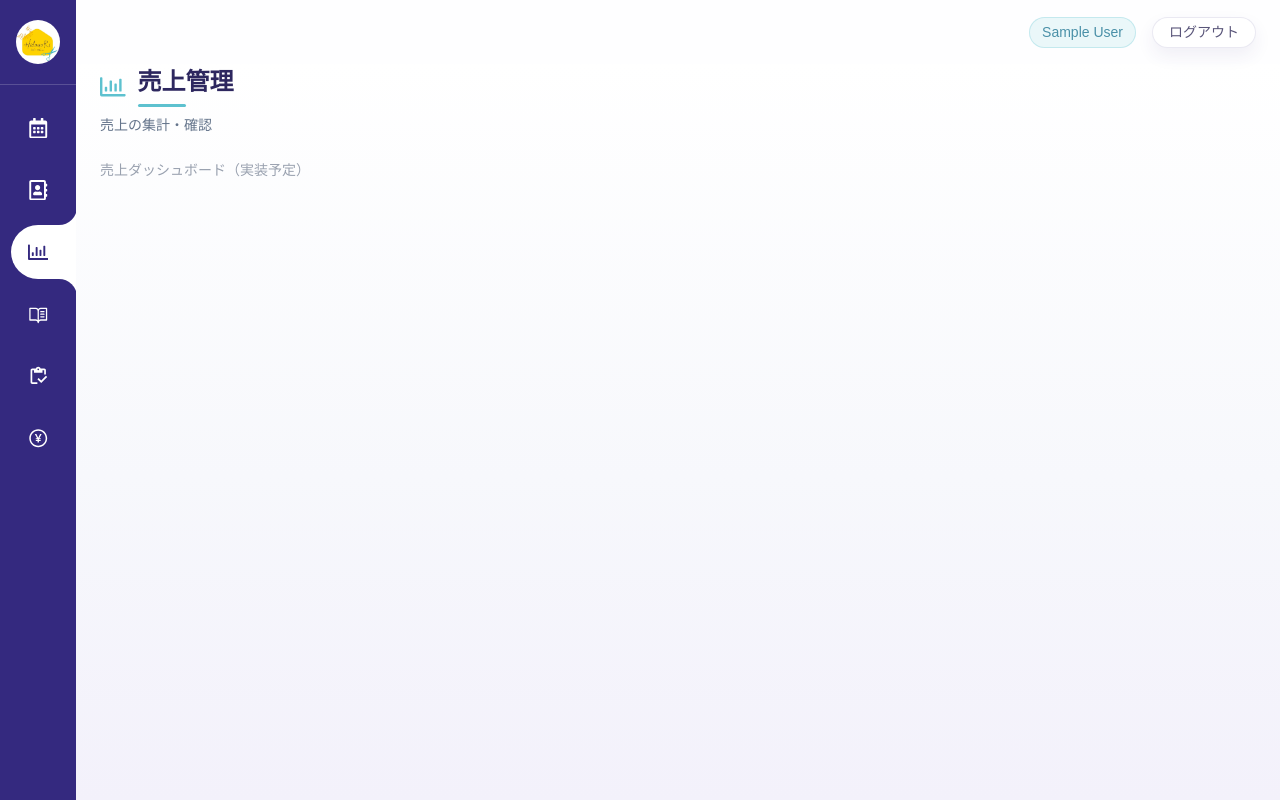
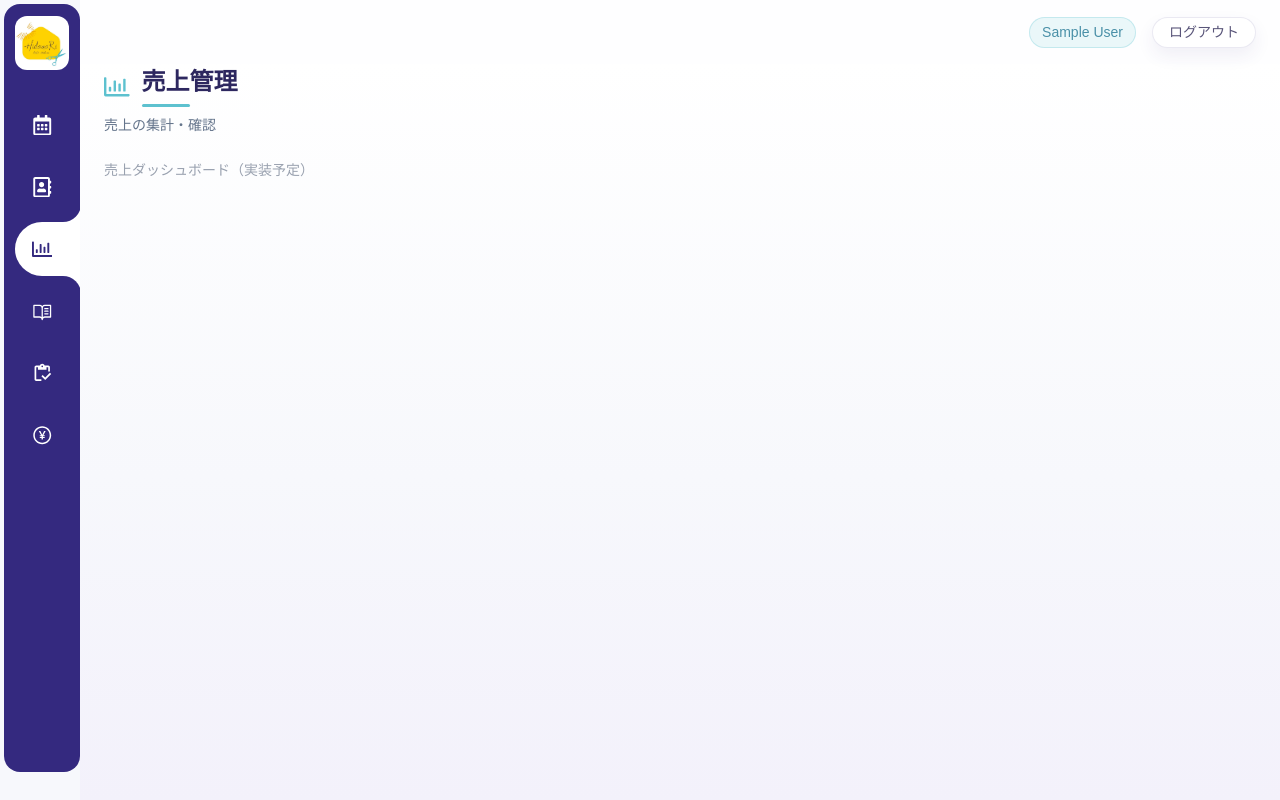
Before and after one commit to potatoguratan/hidamari, a Next.js app: page /sales in a window 1280 px wide. Built offline with nearby package versions, Linux system fonts and the light colour scheme; no server answers; sample sign-in values are in the browser's storage.

Commit message:
サイドバーのデザイン修正

```diff
--- a/components/layout/Sidebar/Sidebar.module.scss
+++ b/components/layout/Sidebar/Sidebar.module.scss
@@ -5,13 +5,16 @@
   display: flex;
   flex-direction: column;
   flex-shrink: 0;
-  overflow: visible;
+  overflow: hidden;
   position: sticky;
   top: 0;
 
   @include tablet-and-up {
     width: 76px;
     align-items: center;
+    height: calc(100dvh - (var(--sp-4) * 2));
+    margin: var(--sp-1) 0 var(--sp-1) var(--sp-1);
+    border-radius: var(--radius-lg);
   }
 
   @include mobile {
@@ -36,25 +39,24 @@
 
 .logo {
   padding: var(--sp-6) var(--sp-4);
-  border-bottom: 1px solid rgba(255, 255, 255, 0.18);
 
   @include tablet-and-up {
     width: 100%;
-    padding: var(--sp-5) 0;
+    padding: var(--sp-3) 0;
     text-align: center;
   }
 }
 
 .logoImage {
   display: block;
-  width: 48px;
-  height: 48px;
-  border-radius: 50%;
+  width: 56px;
+  height: 56px;
+  border-radius: var(--radius);
   object-fit: cover;
 
   @include tablet-and-up {
-    width: 44px;
-    height: 44px;
+    width: 54px;
+    height: 54px;
     margin: 0 auto;
   }
 }
@@ -66,7 +68,7 @@
   flex-direction: column;
   gap: var(--sp-2);
   overflow-y: auto;
-  overflow-x: visible;
+  overflow-x: hidden;
   position: relative;
 
   @include tablet-and-up {
```
